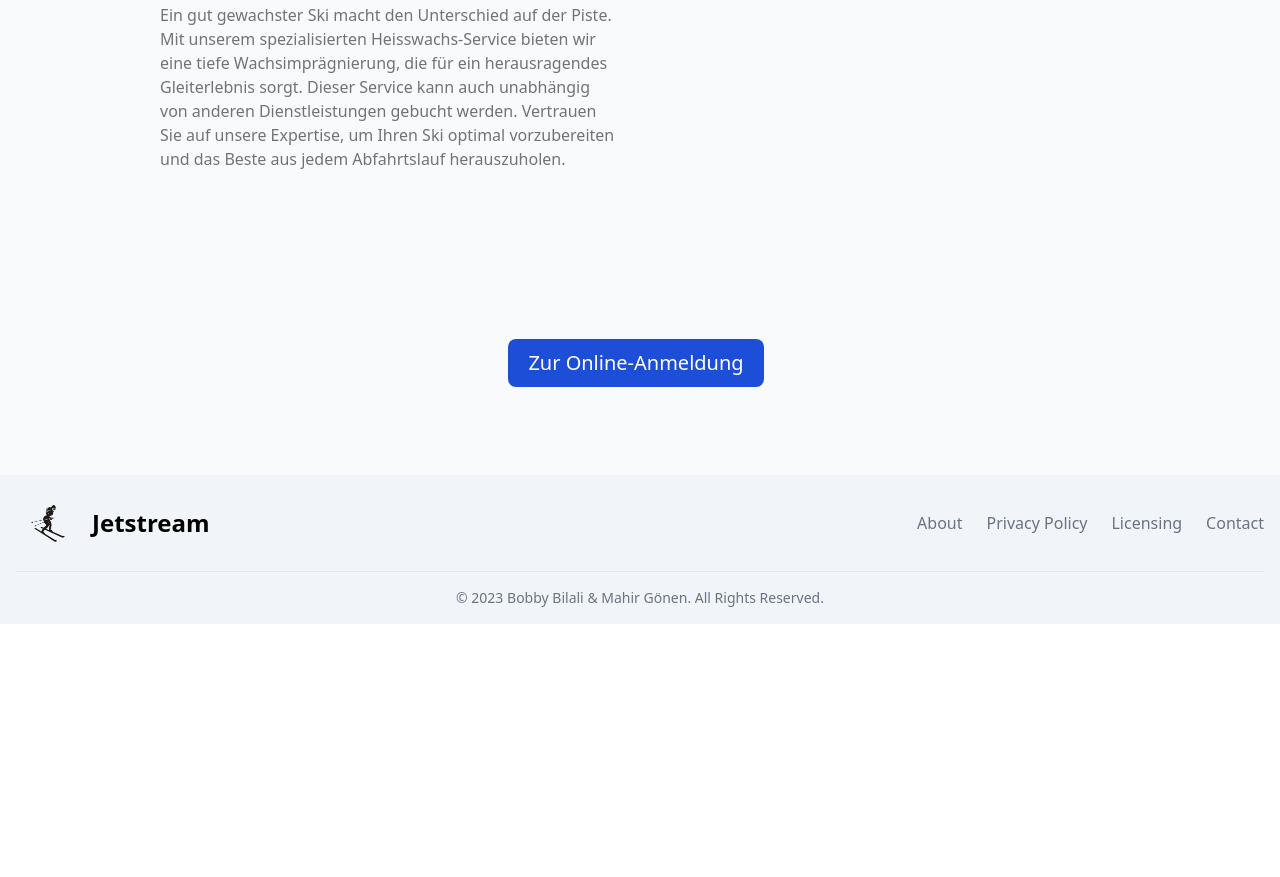
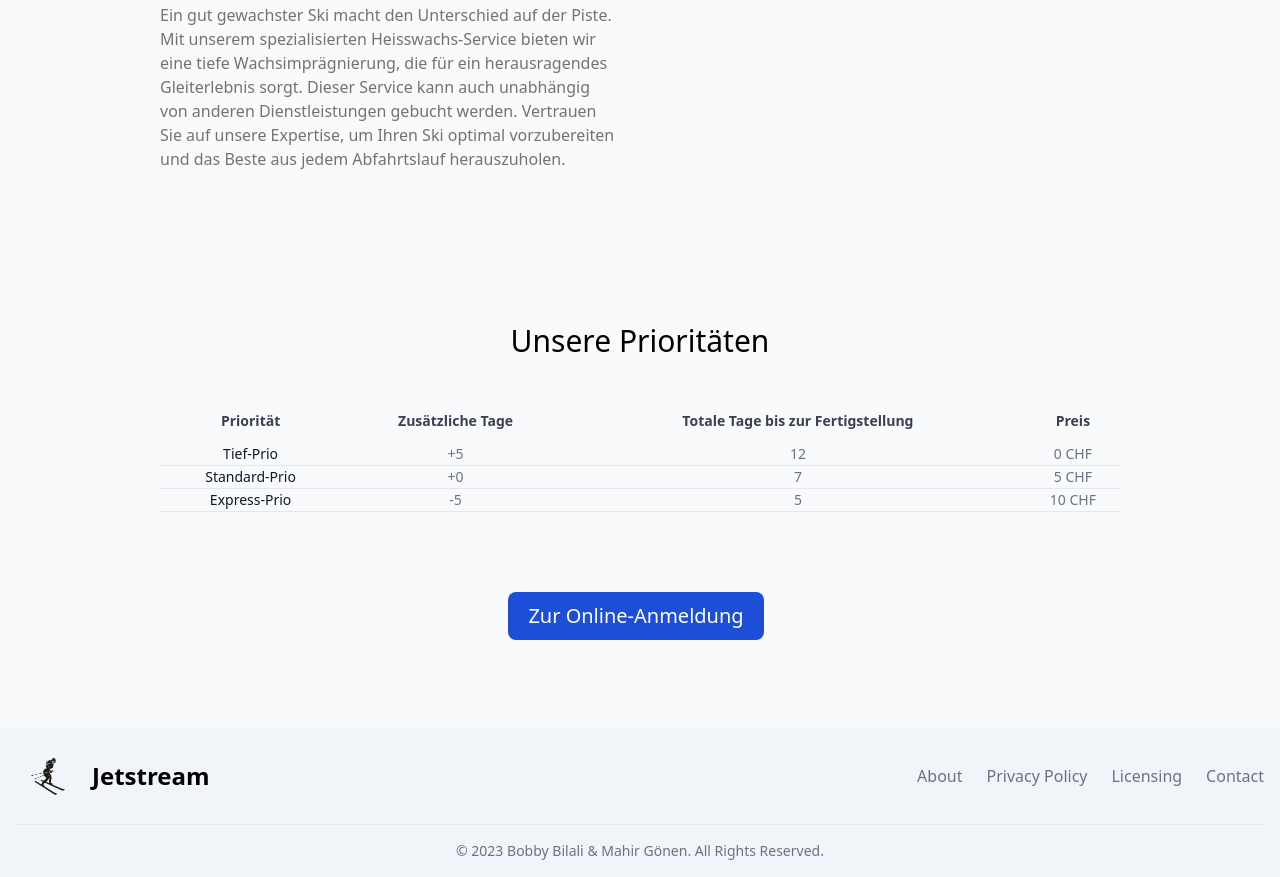
Before and after one commit to mahgoe/ICT-Module294-Praxisarbeit, a website: page services.html in a window 1280 px wide. Shown: the part 2713-3590 px from the top of the page. Before the commit the page ends 3337 px from the top, so only its background shows below. Drawn offline with nearby package versions, Linux system fonts and the light colour scheme.

Commit message:
initial priority-table on services

```diff
--- a/services.html
+++ b/services.html
@@ -325,6 +325,74 @@
               </div>
             </div>
           </div>
+
+          <h1 class="pt-3 pb-10 text-3xl text-center dark:text-slate-100">
+            Unsere Prioritäten
+          </h1>
+          <div
+            class="flex justify-center overflow-x-auto shadow-md sm:rounded-lg"
+          >
+            <table
+              class="w-full max-w-lg text-sm text-left text-gray-500 dark:text-gray-400"
+            >
+              <thead class="text-xs text-gray-700 uppercase dark:text-gray-400">
+                <tr>
+                  <th scope="col" class="px-6 py-3 bg-gray-50 dark:bg-gray-800">
+                    Priorität
+                  </th>
+                  <th scope="col" class="px-6 py-3">Zusätzliche Tage</th>
+                  <th scope="col" class="px-6 py-3 bg-gray-50 dark:bg-gray-800">
+                    Totale Tage bis zur Fertigstellung
+                  </th>
+                  <th scope="col" class="px-6 py-3">Preis</th>
+                </tr>
+              </thead>
+              <tbody>
+                <tr
+                  class="text-center border-b border-gray-200 dark:border-gray-700"
+                >
+                  <th
+                    scope="row"
+                    class="px-6 py-4 font-medium text-gray-900 whitespace-nowrap bg-gray-50 dark:text-white dark:bg-gray-800"
+                  >
+                    Tief-Prio
+                  </th>
+                  <td class="px-6 py-4 text-center">+5</td>
+                  <td class="px-6 py-4 text-center bg-gray-50 dark:bg-gray-800">
+                    12
+                  </td>
+                  <td class="px-6 py-4">0 CHF</td>
+                </tr>
+                <tr
+                  class="text-center border-b border-gray-200 dark:border-gray-700"
+                >
+                  <th
+                    scope="row"
+                    class="px-6 py-4 font-medium text-gray-900 whitespace-nowrap bg-gray-50 dark:text-white dark:bg-gray-800"
+                  >
+                    Standard-Prio
+                  </th>
+                  <td class="px-6 py-4">+0</td>
+                  <td class="px-6 py-4 bg-gray-50 dark:bg-gray-800">7</td>
+                  <td class="px-6 py-4">5 CHF</td>
+                </tr>
+                <tr
+                  class="text-center border-b border-gray-200 dark:border-gray-700"
+                >
+                  <th
+                    scope="row"
+                    class="px-6 py-4 font-medium text-gray-900 whitespace-nowrap bg-gray-50 dark:text-white dark:bg-gray-800"
+                  >
+                    Express-Prio
+                  </th>
+                  <td class="px-6 py-4">-5</td>
+                  <td class="px-6 py-4 bg-gray-50 dark:bg-gray-800">5</td>
+                  <td class="px-6 py-4">10 CHF</td>
+                </tr>
+              </tbody>
+            </table>
+          </div>
+
           <div class="flex justify-center my-20">
             <a
               href="form.html"
```
